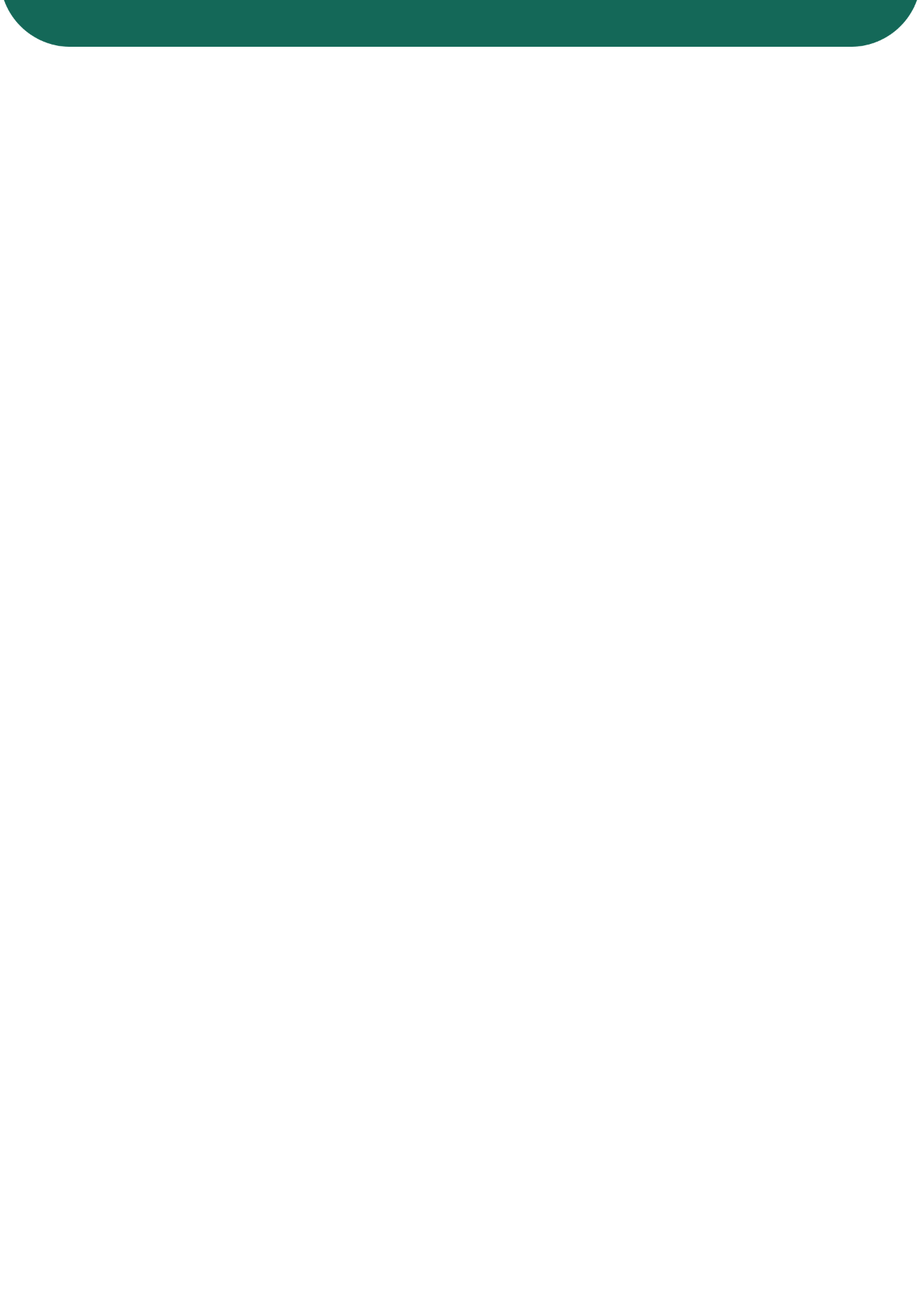
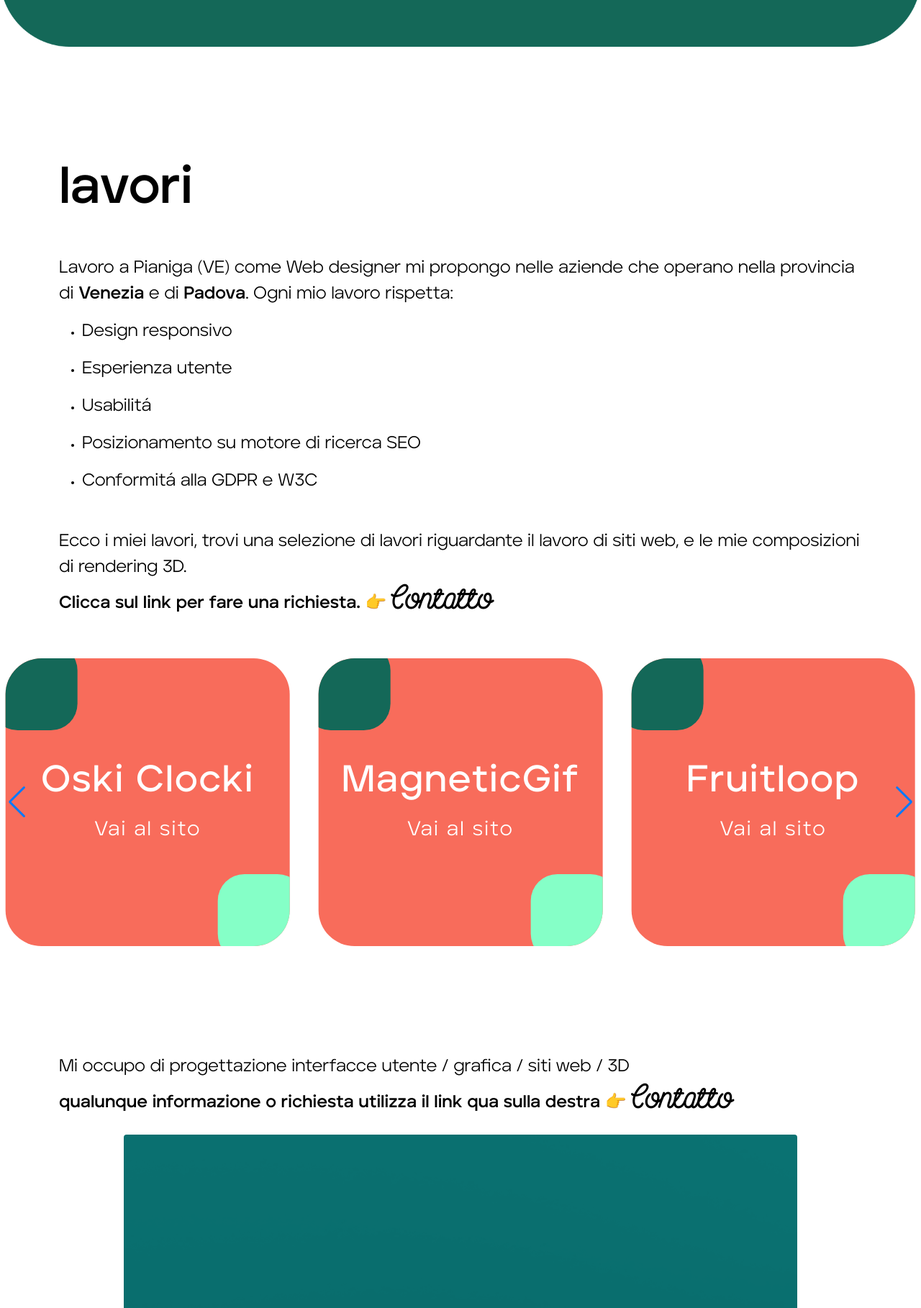
Before and after one commit to ronchin/carloronchin.com, a PHP site: page / in a window 1280 px wide. Shown: the part 863-2681 px from the top of the page at 72% size. Run offline with PHP 8.4, Linux system fonts and the light colour scheme; some libraries are stand-ins or nearby versions.

Commit message:
Add files via upload

```diff
--- a/css/style.css
+++ b/css/style.css
@@ -1,3 +1,9 @@
+@font-face {
+  font-family: "Aventa";
+  src: url("../assets/font/Aventa-Thin.woff2") format("woff2");
+  font-weight: 200;
+}
+
 @font-face {
   font-family: "Aventa";
   src: url("../assets/font/Aventa-Light.woff2") format("woff2");
@@ -167,8 +173,7 @@ html[data-direction="down"] #menu {
   transform: rotate(90deg);
   letter-spacing: 3px;
   font-size: 15px;
-  font-weight: 500;
-  color: #fff;
+  font-weight: 400;
   cursor: default;
   z-index: 998;
   -webkit-transition: all 0.2s ease-in-out;
@@ -375,12 +380,12 @@ h3 {
 
 #sezioneDue,
 #sezioneTre {
-  margin-top: 280px;
+  margin-top: 150px;
 }
 
 #sezioneDue .custom-p,
 #sezioneTre .custom-p {
-  opacity: 0;
+  opacity: 1;
   -webkit-transition: opacity 0.5s;
   transition: opacity 0.5s;
 }
@@ -393,7 +398,7 @@ h3 {
 #sezioneDue p,
 #sezioneTre p {
   color: #000;
-  font-weight: 300;
+  font-weight: 400;
   font-size: 1.5rem;
 }
 
--- a/css/style.scss
+++ b/css/style.scss
@@ -1,4 +1,10 @@
 @charset "UTF-8";
+
+@font-face {
+  font-family: "Aventa";
+  src: url("../assets/font/Aventa-Thin.woff2") format("woff2");
+  font-weight: 200;
+}
 
 @font-face {
   font-family: "Aventa";
@@ -167,8 +173,7 @@ html[data-direction="down"] #menu {
   transform: rotate(90deg);
   letter-spacing: 3px;
   font-size: 15px;
-  font-weight: 500;
-  color: #fff;
+  font-weight: 400;
   cursor: default;
   z-index: 998;
   transition: all 0.2s ease-in-out;
@@ -376,10 +381,10 @@ h3 {
 
 #sezioneDue,
 #sezioneTre {
-  margin-top: 280px;
+  margin-top: 150px;
 
   .custom-p {
-    opacity: 0;
+    opacity: 1;
     transition: opacity 0.5s;
   }
 
@@ -389,7 +394,7 @@ h3 {
 
   p {
     color: #000;
-    font-weight: 300;
+    font-weight: 400;
     font-size: 1.5rem;
   }
 }
--- a/index.html
+++ b/index.html
@@ -1,47 +1,39 @@
 <!DOCTYPE html>
 <html lang="it">
+
 <head>
   <meta charset="UTF-8" />
-    <meta
-      name="viewport"
-      content="width=device-width, initial-scale=1.0, user-scalable=no"
-    />
+  <meta name="viewport" content="width=device-width, initial-scale=1.0, user-scalable=no" />
   <title>Carlo Ronchin | web & 3D designer</title>
-    <meta
-      name="description"
-      content="Web Designer tra Venezia e Padova, realizzazione di siti web e posizionamento sui motori di ricerca, scopri i miei lavori."
-    />
+  <meta name="description"
+    content="Web Designer tra Venezia e Padova, realizzazione di siti web e posizionamento sui motori di ricerca, scopri i miei lavori." />
   <link rel="icon" type="image/png" href="./assets/img/favicon.png" />
-    <link
-      rel="stylesheet"
-      href="https://cdnjs.cloudflare.com/ajax/libs/font-awesome/5.14.0/css/all.min.css"
-    />
-    <link
-      href="https://cdn.jsdelivr.net/npm/bootstrap@5.0.0-beta1/dist/css/bootstrap.min.css"
-      rel="stylesheet"
-    />
+  <!--  Font-Awesome / CSS -->
+  <link rel="stylesheet" href="https://cdnjs.cloudflare.com/ajax/libs/font-awesome/5.14.0/css/all.min.css" />
+  <!--  Bootstrap / CSS -->
+  <link href="https://cdn.jsdelivr.net/npm/bootstrap@5.0.0-beta1/dist/css/bootstrap.min.css" rel="stylesheet" />
+  <!--  Swiper.js / CSS -->
   <link rel="stylesheet" href="https://unpkg.com/swiper/swiper-bundle.min.css" />
-    <link rel="stylesheet" href="./css/base.css" />
+  <!--  style.js / CSS Personalizzato -->
   <link rel="stylesheet" href="./css/style.css" />
   <meta name="theme-color" content="#85FFC7" />
 </head>
 
-  <body data-scroll-container>
+<body>
   <header>
     <a href="index.html" class="name">
       <svg viewBox="0 0 95 91" fill="none" xmlns="http://www.w3.org/2000/svg">
         <path
           d="M67.5629 90.484H48.2398V57.5101H42.0483C39.8567 57.5101 38.1904 60.0415 37.6737 61.0715C33.9768 68.4396 25.9929 83.7497 24.1422 86.7259C22.2916 89.7023 19.5953 90.4352 18.3026 90.484H0C5.73798 80.2951 16.3753 61.9861 17.6816 59.4768C19.4161 56.1447 22.9816 53.4603 24.0702 53.2901C20.1905 52.0772 14.7141 47.766 13.6106 46.1901C12.4956 44.5977 4.24238 35.9695 8.70821 19.6284C13.1896 3.23016 29.8165 2.16762 32.9586 1.96739C39.5604 1.54667 52.1076 1.54667 57.401 1.54667C63.0083 1.54667 64.0715 4.40748 64.6343 7.38001C65.1765 14.5767 66.0729 15.0684 66.0729 15.0684C72.8768 1.42663 81.9383 0.077474 85.0001 0.00452403C87.4495 -0.0538368 91.8675 0.432454 95 2.63434L93.6903 22.3477C92.4628 26.7724 87.4988 25.3387 87.4988 25.3387C73.401 22.5957 68.334 31.6854 67.5629 36.5731V90.484Z"
-            fill="black"
-          />
+          fill="black" />
       </svg>
     </a>
     <nav>
       <ul id="menu">
-          <li><a href="#sezioneUno" data-scroll-to>home.</a></li>
-          <li><a href="#sezioneDue" data-scroll-to>lavori.</a></li>
-          <li><a href="#sezioneAbout" data-scroll-to>su di me.</a></li>
-          <li><a href="#sezioneContatti" data-scroll-to>contatto.</a></li>
+        <li><a href="index.html">home.</a></li>
+        <li><a href="#sezioneDue">lavori.</a></li>
+        <li><a href="#sezioneAbout">su di me.</a></li>
+        <li><a href="#sezioneContatti">contatto.</a></li>
       </ul>
     </nav>
   </header>
@@ -49,10 +41,8 @@
 
   <div class="testo-venezia">A real designer from Venexia</div>
 
-    <span class="scroll">scrolldown</span>
-
   <!-- SEZIONE #1 / Homepage -->
-    <section id="sezioneUno" class="section" data-scroll-section>
+  <section id="sezioneUno" class="section">
     <div data-relative-input="true" id="scene">
       <div class="testo-port-venezia" data-depth="0.1">portfolio</div>
       <div class="onda-alta-venezia" data-depth="0.2"></div>
@@ -73,22 +63,32 @@
         </div>
       </div>
     </main>
-      <img src="./assets/img/subcover.png" alt="copertina di fondo" class="subcover"/>
+    <img src="./assets/img/subcover.png" alt="copertina di fondo" class="subcover" />
   </section>
 
   <!-- SEZIONE #2 / Web Design -->
 
 
 
-    <section id="sezioneDue" data-scroll-section>
-      <div class="container" >
-        <h3 class="display-2" data-scroll>lavori</h3>
-        <p class="mt-5 custom-p" data-scroll data-scroll-speed="0.75" data-scroll-class="scroll-class" data-scroll-repeat='true'">
-          Esplora i miei lavori. <br>
+  <section id="sezioneDue">
+    <div class="container">
+      <h3 class="display-2">lavori</h3>
+      <p class="mt-5 custom-p">
+        Lavoro a Pianiga (VE) come Web designer mi propongo nelle aziende che operano nella provincia di <b>Venezia</b> e di <b>Padova</b>. Ogni mio lavoro rispetta: </p>
+        <ul>
+          <li><p>Design responsivo</p></li>
+          <li><p>Esperienza utente</p></li>
+          <li><p>Usabilitá</p></li>
+          <li><p>Posizionamento su motore di ricerca SEO</p></li>
+          <li><p>Conformitá alla GDPR e W3C</p></li>
+        </ul>
+      <p class="mt-5 custom-p">
+        Ecco i miei lavori, trovi una selezione di lavori riguardante il lavoro di siti web, e le mie composizioni di rendering 3D.  <br>
+
         <b>Clicca sul link per fare una richiesta.</b>
         <span>&#128073;</span>
         <a href="#sezioneContatti">Contatto</a>
-
+      </p>
       </p>
     </div>
 
@@ -97,7 +97,6 @@
       <!-- Additional required wrapper -->
       <div class="swiper-wrapper">
         <!-- Slides -->
-
         <div class="swiper-slide">
           <div class="box-1"></div>
           <div class="box-2"></div>
@@ -140,7 +139,6 @@
           <h4>Oski Clocki</h4>
           <a href="https://oski-clocki.netlify.app" target="_blank">Vai al sito</a>
         </div>
-
       </div>
 
       <!-- If we need navigation buttons -->
@@ -151,15 +149,15 @@
 
   <!-- SEZIONE #3 / 3D Fotorealismo -->
 
-    <section id="sezioneTre" data-scroll-section>
+  <section id="sezioneTre">
     <div class="container">
-        <p class="mt-5 custom-p" data-scroll data-scroll-speed="0.75" data-scroll-class="scroll-class" data-scroll-repeat='true'">
+      <p class="mt-5 custom-p">
           Mi occupo di progettazione interfacce utente / grafica / siti web / 3D <br>
           <b>
             qualunque informazione o richiesta utilizza il link qua sulla destra
           </b>
           <span>&#128073;</span>
-          <a href="#sezioneContatti">Contatto</a>
+          <a href=" #sezioneContatti">Contatto</a>
       </p>
     </div>
 
@@ -167,7 +165,8 @@
       <div class="row justify-content-center">
         <div class="col-lg-9">
           <figure class="figure">
-              <img src="./assets/img/figure-1.png" class="figure-img img-fluid rounded" alt="cubo tra i grattacieli" data-scroll data-scroll-speed="2" data-scroll-direction="horizontal">
+            <img src="./assets/img/figure-1.png" class="figure-img img-fluid rounded" alt="cubo tra i grattacieli"
+              >
             <figcaption class="figure-caption text-end">cornice.</figcaption>
           </figure>
         </div>
@@ -176,7 +175,7 @@
       <div class="row justify-content-center">
         <div class="col-lg-9">
           <figure class="figure">
-              <img src="./assets/img/figure-2.png" class="figure-img img-fluid rounded" alt="cubo tra i grattacieli" data-scroll data-scroll-speed="2" data-scroll-direction="horizontal">
+            <img src="./assets/img/figure-2.png" class="figure-img img-fluid rounded" alt="cubo tra i grattacieli">
             <figcaption class="figure-caption text-end">cubo tra grattacieli.</figcaption>
           </figure>
         </div>
@@ -185,7 +184,7 @@
       <div class="row justify-content-center">
         <div class="col-lg-9">
           <figure class="figure">
-              <img src="./assets/img/figure-3.png" class="figure-img img-fluid rounded" alt="cubo tra i grattacieli" data-scroll data-scroll-speed="2" data-scroll-direction="horizontal">
+            <img src="./assets/img/figure-3.png" class="figure-img img-fluid rounded" alt="struccante">
             <figcaption class="figure-caption text-end">struccante.</figcaption>
           </figure>
         </div>
@@ -194,7 +193,7 @@
       <div class="row justify-content-center">
         <div class="col-lg-9">
           <figure class="figure">
-              <img src="./assets/img/figure-4.jpg" class="figure-img img-fluid rounded" alt="cubo tra i grattacieli" data-scroll data-scroll-speed="2" data-scroll-direction="horizontal">
+            <img src="./assets/img/figure-4.jpg" class="figure-img img-fluid rounded" alt="saponi">
             <figcaption class="figure-caption text-end">saponi.</figcaption>
           </figure>
         </div>
@@ -203,7 +202,7 @@
       <div class="row justify-content-center">
         <div class="col-lg-9">
           <figure class="figure">
-              <img src="./assets/img/figure-5.png" class="figure-img img-fluid rounded" alt="cubo tra i grattacieli" data-scroll data-scroll-speed="2" data-scroll-direction="horizontal">
+            <img src="./assets/img/figure-5.png" class="figure-img img-fluid rounded" alt="scultura">
             <figcaption class="figure-caption text-end">scultura.</figcaption>
           </figure>
         </div>
@@ -212,24 +211,25 @@
     </div>
   </section>
 
-    <section id="sezioneAbout" data-scroll-section>
+  <section id="sezioneAbout">
     <div class="container">
-        <h3 class="display-2" data-scroll>su di me</h3>
+      <h3 class="display-2">su di me</h3>
       <div class="row">
         <div class="col-lg-9">
           <div class="row">
             <div class="col-lg-8 offset-lg-3">
               <p>
-                  Ciao, mi chiamo Carlo Ronchin, sono un Web/3D Designer con sede nella Città Metropolitana di Venezia.
-                  Con una passione per le esperienze digitali ben realizzate, credo nella bellezza delle idee che danno potere.
+                Ciao, mi chiamo Carlo Ronchin, un visual designer con sede a Venezia.
+                con una passione per le esperienze (digitali) ben realizzate, credo nella bellezza delle idee che danno
+                potere.
               </p>
             </div>
           </div>
           <div class="row">
             <div class="col-lg-8">
               <p>
-                  Il mio obiettivo é connettere le persone attraverso l'interazione e il design. Creare, sperimentare e
-                  trasmettere. In sostanza mi piace creare roba f**a.
+                Il mio obiettivo é di connettere le persone con i brands di business attraverso il design.
+                Una combinazione di forti concetti e rifiniti risultati. In sostanza mi piace creare roba f**a.
               </p>
             </div>
           </div>
@@ -241,14 +241,15 @@
       <div class="row">
         <div class="col-lg-8 offset-lg-2">
           <p>
-              Sono sempre disponibile per sviluppare nuove collaborazioni. Se hai qualcosa da propormi, sentiti libero di contattarmi.
+            Sono sempre disponibile per sviluppare nuove collaborazioni. Se hai qualcosa da propormi, sentiti libero di
+            contattarmi.
           </p>
         </div>
       </div>
     </div>
   </section>
 
-    <section id="sezioneContatti" data-scroll-section>
+  <section id="sezioneContatti">
     <div class="container">
       <h4 class="display-2">contatto</h4>
       <p>Per contattarmi puoi usare il form qui sotto, o tramite mail <span>&#128073;</span>
@@ -259,38 +260,39 @@
           <form name="contact" method="POST" data-netlify="true">
             <div class="mb-3 mt-5">
               <label for="FormControlName" class="form-label">Nome e Cognome</label>
-                <input class="form-control form-control-lg" id="FormControlName" type="text" placeholder="Mario Rossi" aria-label="default input example">
+              <input class="form-control form-control-lg" id="FormControlName" type="text" placeholder="Mario Rossi"
+                aria-label="default input example">
             </div>
             <div class="mb-3 ">
               <label for="InputEmail" class="form-label">E-mail</label>
-                <input type="email" class="form-control form-control-lg" id="InputEmail" placeholder="mario.rossi@example.com" aria-describedby="emailHelp">
+              <input type="email" class="form-control form-control-lg" id="InputEmail"
+                placeholder="mario.rossi@example.com" aria-describedby="emailHelp">
               <div id="emailHelp" class="form-text">Le tue informazioni sono al sicuro.</div>
             </div>
             <div class="mb-3">
               <label for="FormControlTextarea1" class="form-label">Messaggio</label>
-                <textarea class="form-control form-control-lg" placeholder="Il mio messaggio" id="FormControlTextarea1" rows="3"></textarea>
+              <textarea class="form-control form-control-lg" placeholder="Il mio messaggio" id="FormControlTextarea1"
+                rows="3"></textarea>
             </div>
             <button type="submit" class="btn btn-primary">Invia</button>
           </form>
         </div>
         <div class="col-lg-6 social">
-            <a class="display-3" href="https://www.linkedin.com/in/carlo-ronchin-31b03891/">linkedin.</a>
-            <a class="display-3" href="https://www.instagram.com/carloronchin/?hl=it">instagram.</a>
-            <a class="display-3" href="https://www.facebook.com/Carlo-Ronchin-106991264470951">facebook.</a>
+          <a class="display-3" href="https://www.linkedin.com/in/carlo-ronchin-31b03891/" target="_blank">linkedin.</a>
+          <a class="display-3" href="https://www.instagram.com/carloronchin/?hl=it target="_blank">instagram.</a>
+          <a class="display-3" href="https://www.facebook.com/Carlo-Ronchin-106991264470951" target="_blank">facebook.</a>
         </div>
       </div>
     </div>
   </section>
-    </>
 
+  <!-- Parallax / JS -->
   <script src="https://cdnjs.cloudflare.com/ajax/libs/parallax/3.1.0/parallax.min.js"></script>
-    <script src="https://cdn.jsdelivr.net/npm/locomotive-scroll@4.0.6/dist/locomotive-scroll.min.js"></script>
+  <!-- Swiper / JS -->
   <script src="https://unpkg.com/swiper/swiper-bundle.min.js"></script>
   <!-- Bootstrap / JS -->
   <script src="https://cdn.jsdelivr.net/npm/bootstrap@5.0.0-beta1/dist/js/bootstrap.bundle.min.js"></script>
   <!-- Custom JS -->
   <script src="./index.js"></script>
-
-
 </body>
 </html>
--- a/index.js
+++ b/index.js
@@ -1,24 +1,3 @@
-/*------------------------------
-Init Locomotive Scroll
-----------------------------*/
-
- const scroll = new LocomotiveScroll({
-    el: document.querySelector('[data-scroll-container]'),
-    smooth: true,
-    multiplier: 0.9,
-    lerp: 0.1,
-    getDirection: true
-});
-
-
-/*------------------------------
-Mostra/Nascondi menu allo scroll
-----------------------------*/
-
-scroll.on('scroll', (instance) => {
-    document.documentElement.setAttribute('data-direction', instance.direction)
-});
-
 /*--------------------------
  	Init Parallax.js
 -----------------------------*/
@@ -26,7 +5,6 @@ var scene = document.getElementById('scene');
 var parallaxInstance = new Parallax(scene, {
     hoverOnly: true
 });
-
 
 /*--------------------------
 Init Swiper.js
```
Also changed, not shown: assets/font/Aventa-Thin.woff2 (added), assets/img/bg-venezia.jpg, assets/img/figure-1.png, assets/img/figure-2.png, assets/img/figure-3.png, assets/img/figure-4.jpg, 3 other files. Lines whose indentation alone changed are shown as unchanged.
